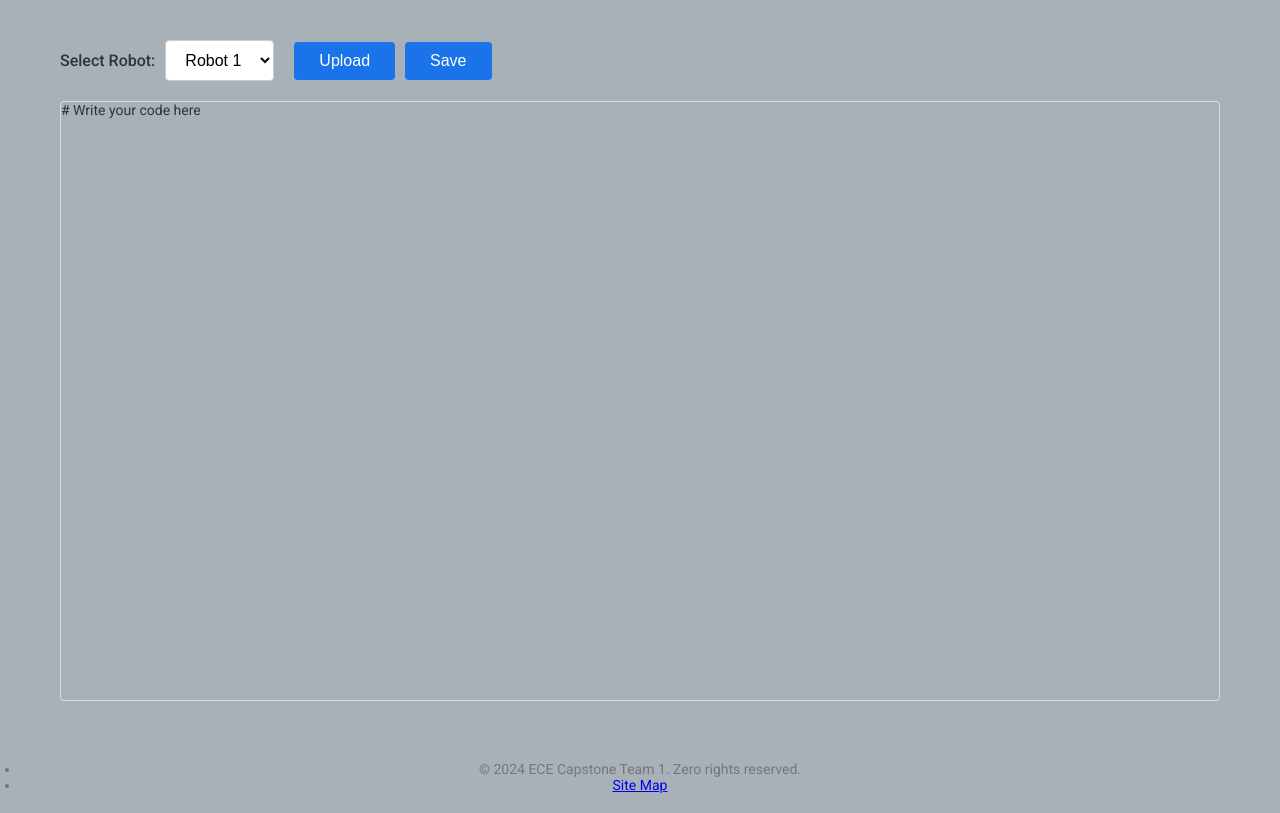
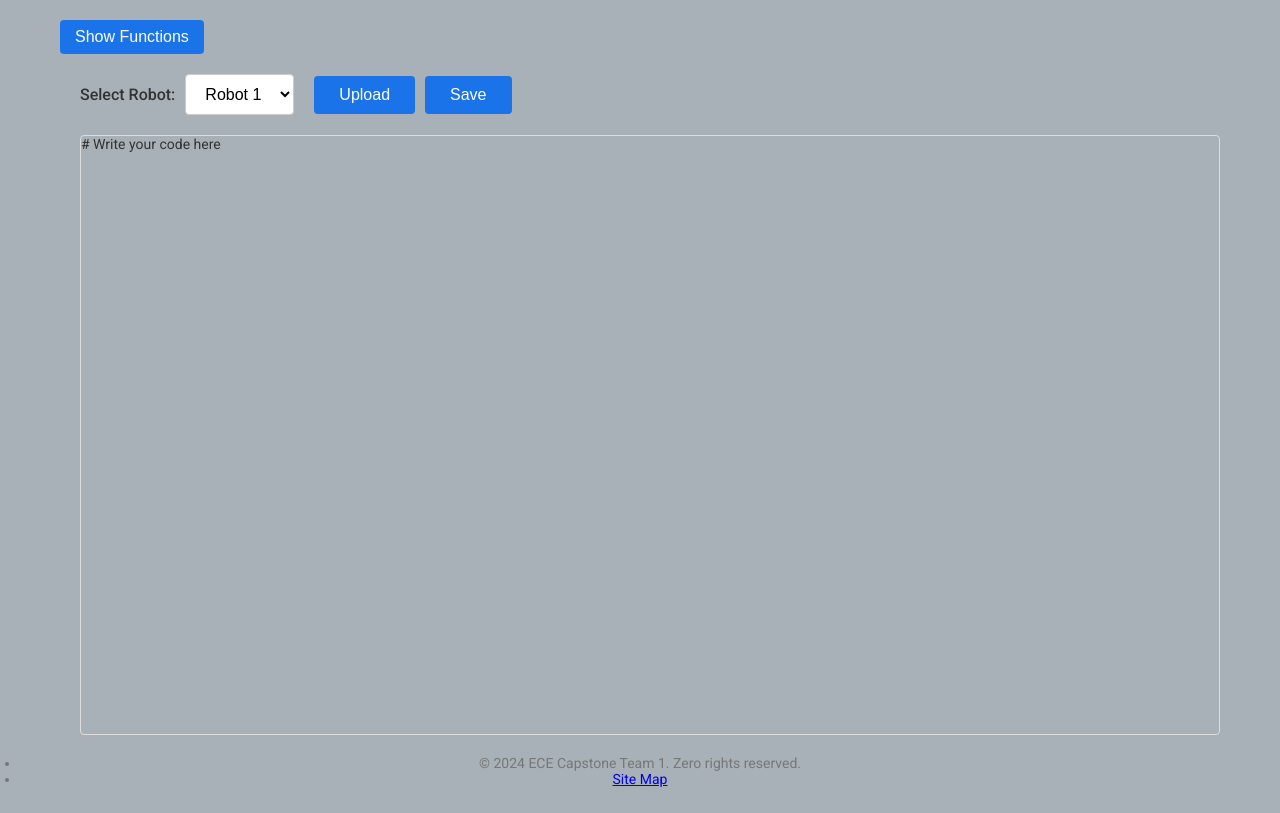
Before and after one commit to marcusmacesich/RobotInterfaceApp, a Django app: page / in a window 1280 px wide. Shown: the part 58-871 px from the top of the page. After the commit the page ends 845 px from the top, so only its background shows below. Run offline with Django 5.2, Linux system fonts and the light colour scheme; a user stored in the database is signed in; data comes from the database, SQL or seed files in the repository; both versions use the stored data as it was after the commit; some libraries are stand-ins or nearby versions.

Commit message:
Added websocket implementation for sending code. Added function blocks Updated styling for login page

```diff
--- a/robot_interface/interface/admin.py
+++ b/robot_interface/interface/admin.py
@@ -1,6 +1,7 @@
 from django.contrib import admin
-from .models import Robot, Program
+from .models import Robot, Program, Functions
 
 # Register your models here.
 admin.site.register(Robot)
 admin.site.register(Program)
+admin.site.register(Functions)
--- a/robot_interface/interface/apps.py
+++ b/robot_interface/interface/apps.py
@@ -4,3 +4,6 @@ from django.apps import AppConfig
 class InterfaceConfig(AppConfig):
     default_auto_field = 'django.db.models.BigAutoField'
     name = 'interface'
+
+    def ready(self):
+        import interface.signals
--- a/robot_interface/interface/models.py
+++ b/robot_interface/interface/models.py
@@ -20,3 +20,11 @@ class Program(models.Model):
 
     def __str__(self):
         return f"{self.student.username}'s program for {self.robot.name}"
+
+
+class Functions(models.Model):
+    func_name = models.TextField(max_length=100)
+    func_description = models.TextField(max_length=250)
+
+    def __str__(self):
+        return self.func_name
--- a/robot_interface/interface/templates/idewindow.html
+++ b/robot_interface/interface/templates/idewindow.html
@@ -1,4 +1,3 @@
-<!-- idewindow.html -->
 <!DOCTYPE html>
 <html lang="en">
 <head>
@@ -17,13 +16,11 @@
             padding: 0;
             box-sizing: border-box;
         }
-        /* Common Styles */
         body {
             font-family: 'Roboto', sans-serif;
             background-color: #a7b1b7;
             color: #333;
         }
-        /* Navigation Bar */
         .navbar {
             background-color: #ba0c2f;
             padding: 15px 20px;
@@ -35,13 +32,56 @@
             font-size: 24px;
             font-weight: 500;
         }
-        /* Main Container */
-        .container {
+        /* Toggle button container */
+        .toggle-container {
             max-width: 1200px;
-            margin: 40px auto;
+            margin: 20px auto;
+            padding: 0 20px;
+            text-align: left;
+        }
+        .toggle-container button {
+            padding: 8px 15px;
+            font-size: 16px;
+            border: none;
+            border-radius: 4px;
+            background-color: #1a73e8;
+            color: #fff;
+            cursor: pointer;
+            transition: background-color 0.3s;
+        }
+        .toggle-container button:hover {
+            background-color: #1669c1;
+        }
+        /* Main layout as a flex container */
+        .main-content {
+            display: flex;
+            max-width: 1200px;
+            margin: 0 auto;
             padding: 0 20px;
         }
-        /* Controls Section */
+        /* Sidebar styles */
+        .sidebar {
+            max-width: 400px;
+            background-color: #f0f0f0;
+            border-right: 1px solid #ddd;
+            padding: 15px;
+            overflow-y: auto;
+        }
+        .function-item {
+            margin-bottom: 10px;
+            padding: 8px;
+            background: #fff;
+            border: 1px solid #ddd;
+            cursor: pointer;
+        }
+        .function-item:hover {
+            background: #e0e0e0;
+        }
+        /* Editor container */
+        .editor-container {
+            flex-grow: 1;
+            padding-left: 20px;
+        }
         .controls {
             display: flex;
             align-items: center;
@@ -74,7 +114,6 @@
         .controls button:hover {
             background-color: #1669c1;
         }
-        /* Editor Styles */
         #editor {
             width: 100%;
             height: 600px;
@@ -82,12 +121,36 @@
             border-radius: 4px;
             font-size: 14px;
         }
-        /* Footer */
         .footer {
             text-align: center;
             padding: 20px;
             color: #777;
             font-size: 14px;
+        }
+        /* Container for not logged in message */
+        .container {
+            max-width: 400px;
+            margin: 50px auto;
+            background-color: #fff;
+            padding: 30px;
+            border-radius: 4px;
+            box-shadow: 0 2px 10px rgba(0, 0, 0, 0.1);
+            text-align: center;
+        }
+
+        /* Styled button */
+        .btn {
+            display: inline-block;
+            padding: 10px 20px;
+            background-color: #1a73e8;
+            color: #fff;
+            border-radius: 4px;
+            text-decoration: none;
+            transition: background-color 0.3s;
+        }
+
+        .btn:hover {
+            background-color: #1669c1;
         }
     </style>
 </head>
@@ -98,9 +161,25 @@
         <h1>ECE 6-Axis Programming Interface</h1>
     </div>
 
-    <!-- Main Content Container -->
-    <div class="container">
-        <!-- Add form element -->
+    <!-- Toggle Button Container -->
+    <div class="toggle-container">
+        <button id="toggle-sidebar-btn" onclick="toggleSidebar()">Show Functions</button>
+    </div>
+
+    <!-- Main Content with Sidebar and Editor -->
+    <div class="main-content">
+        <!-- Sidebar with functions (hidden by default) -->
+        <div class="sidebar" id="sidebar" style="display: none;">
+            {% for function in functions %}
+            <div class="function-item" onclick="insertFunction('{{ function.func_name }}')">
+                <strong>{{ function.func_name }}</strong>
+                <p>{{ function.func_description }}</p>
+            </div>
+            {% endfor %}
+        </div>
+        <!-- Editor container -->
+        <div class="editor-container">
+            <!-- Form and Controls -->
             <form id="upload-form" method="post" action="{% url 'upload_program' %}">
                 {% csrf_token %}
                 <div class="controls">
@@ -117,8 +196,9 @@
                     <button type="button" id="save-btn">Save</button>
                 </div>
             </form>
-
+            <!-- Ace Editor -->
             <div id="editor"># Write your code here</div>
+        </div>
     </div>
 
     <!-- Footer -->
@@ -130,79 +210,88 @@
     </div>
 
     <script>
-        // Initialize the Ace Editor
+        // Initialize Ace Editor
         var editor = ace.edit("editor");
-        editor.setTheme("ace/theme/github"); // Changed theme for better contrast
-        editor.session.setMode("ace/mode/python"); // Change to python
-        editor.setOptions({
-            fontSize: "14pt"
-        });
+        editor.setTheme("ace/theme/github");
+        editor.session.setMode("ace/mode/python");
+        editor.setOptions({ fontSize: "13pt" });
 
-        // Event listener for the Upload button
+        // Insert function name into the editor when a function is clicked
+        function insertFunction(funcName) {
+            editor.insert(funcName);
+        }
+
+        // Toggle sidebar display
+        function toggleSidebar() {
+            var sidebar = document.getElementById('sidebar');
+            var toggleBtn = document.getElementById('toggle-sidebar-btn');
+            if (sidebar.style.display === "none" || sidebar.style.display === "") {
+                sidebar.style.display = "block";
+                toggleBtn.textContent = "Hide Functions";
+            } else {
+                sidebar.style.display = "none";
+                toggleBtn.textContent = "Show Functions";
+            }
+        }
+
+        // Upload button event
         document.getElementById('upload-btn').addEventListener('click', function() {
             var code = editor.getValue();
-            // Set the value of the hidden input
             document.getElementById('code-input').value = code;
-            // Submit the form
             document.getElementById('upload-form').submit();
         });
 
-        // Event listener for the Save button
+        // Save button event
         document.getElementById('save-btn').addEventListener('click', function() {
             var code = editor.getValue();
-            // Store the code in session or send it to the server to pass to the next page
-
-
-            // Create a form to submit the code
             var form = document.createElement('form');
             form.method = 'post';
-            form.action = '{% url "prepare_save_program" %}'; // A new view to handle this
+            form.action = '{% url "prepare_save_program" %}';
             form.style.display = 'none';
-
-            // Add CSRF token
             var csrfTokenInput = document.createElement('input');
             csrfTokenInput.type = 'hidden';
             csrfTokenInput.name = 'csrfmiddlewaretoken';
             csrfTokenInput.value = '{{ csrf_token }}';
             form.appendChild(csrfTokenInput);
-
-            // Add code input
             var codeInput = document.createElement('input');
             codeInput.type = 'hidden';
             codeInput.name = 'code';
             codeInput.value = code;
             form.appendChild(codeInput);
-
             document.body.appendChild(form);
             form.submit();
         });
 
-        //Event listener to save any changes made to the text persistantly
+        // Save text persistently in localStorage
         editor.addEventListener('input', function(){
-            setPersistant("codeText",editor.getValue());
+            setPersistant("codeText", editor.getValue());
             console.log(getPersistant("codeText"));
-        })
+        });
 
-        //Initilises the text in the editor
         let txt = getPersistant("codeText");
-        if(txt.localeCompare("")!=0){
+        if(txt && txt.localeCompare("") !== 0){
             editor.setValue(txt);
-        }else{
+        } else {
             editor.setValue("// Write your code here");
         }
 
         function setPersistant(key, value) {
             localStorage.setItem(key, value);
         }
-
         function getPersistant(key) {
-            return localStorage.getItem(key); // Returns the stored value or null if it doesn’t exist
+            return localStorage.getItem(key);
         }
     </script>
     {% else %}
-    <p>You are not logged in</p>
-    <a href="{% url 'login' %}">Log In</a>
+    <!-- Navigation Bar -->
+    <div class="navbar">
+        <h1>ECE 6-Axis Programming Interface</h1>
+    </div>
+    <!-- Styled container for not logged in message -->
+    <div class="container">
+        <h2>You are not logged in</h2>
+        <a href="{% url 'login' %}" class="btn">Log In</a>
+    </div>
     {% endif %}
-
 </body>
 </html>
--- a/robot_interface/interface/views.py
+++ b/robot_interface/interface/views.py
@@ -1,14 +1,17 @@
 from django.shortcuts import render, redirect
 from django.http import HttpResponse
 from django.template import loader
-from .models import Robot, Program
+from .models import Robot, Program, Functions
 from django.views.decorators.csrf import csrf_exempt
 from django.http import JsonResponse
 import json
 
 def interface(request):
+
+    # Get all of the function objects for code blocks
+    functions = Functions.objects.all()
     # Load the editor interface page
-    return render(request, 'idewindow.html')
+    return render(request, 'idewindow.html', {'functions': functions})
 
 def upload_program(request):
     if request.method == 'POST':
```
Also changed, not shown: robot_interface/interface/consumers.py (added, +28 -0 lines), robot_interface/interface/routing.py (added, +7 -0 lines), robot_interface/interface/signals.py (added, +22 -0 lines), robot_interface/interface/templates/registration/login.html (+87 -7 lines), robot_interface/robot_interface/asgi.py (+6 -11 lines), robot_interface/robot_interface/routing.py (added, +11 -0 lines), robot_interface/robot_interface/settings.py (+13 -1 lines), robot_interface/db.sqlite3, robot_interface/interface/migrations/0003_functions.py (added). Lines whose indentation alone changed are shown as unchanged.
